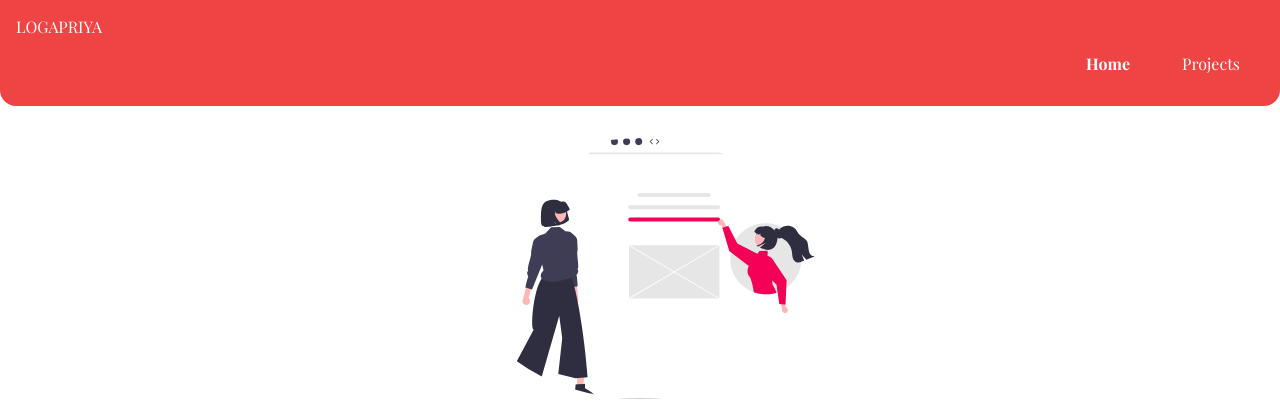
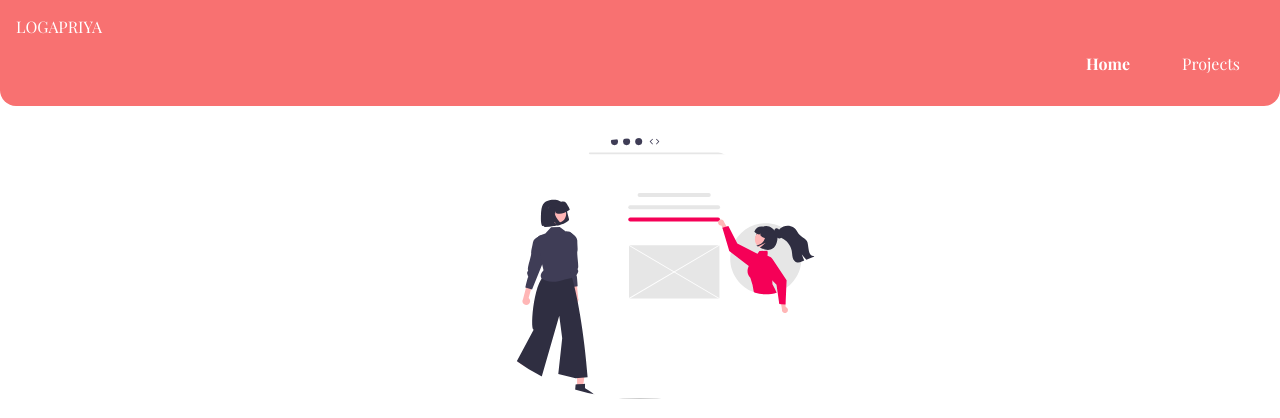
Before and after one commit to logapriya16/Logapriya.com, a plain HTML site: page index.html in a window 1280 px wide. Shown: the top 418 px of the page. Drawn offline with nearby package versions, Linux system fonts and the light colour scheme.

Commit message:
bg colour

```diff
--- a/style.css
+++ b/style.css
@@ -1,8 +1,9 @@
 @import url('https://fonts.googleapis.com/css2?family=Playfair+Display:wght@400;700&display=swap');
 
 :root {
-    --primary-color:#ef4444;
-    --dark-grey: #a8a29e;
+    --primary-color:#f87171;
+
+   --dark-grey: #a8a29e;
     --of-white: #f3f4f6;
 }
 
```
